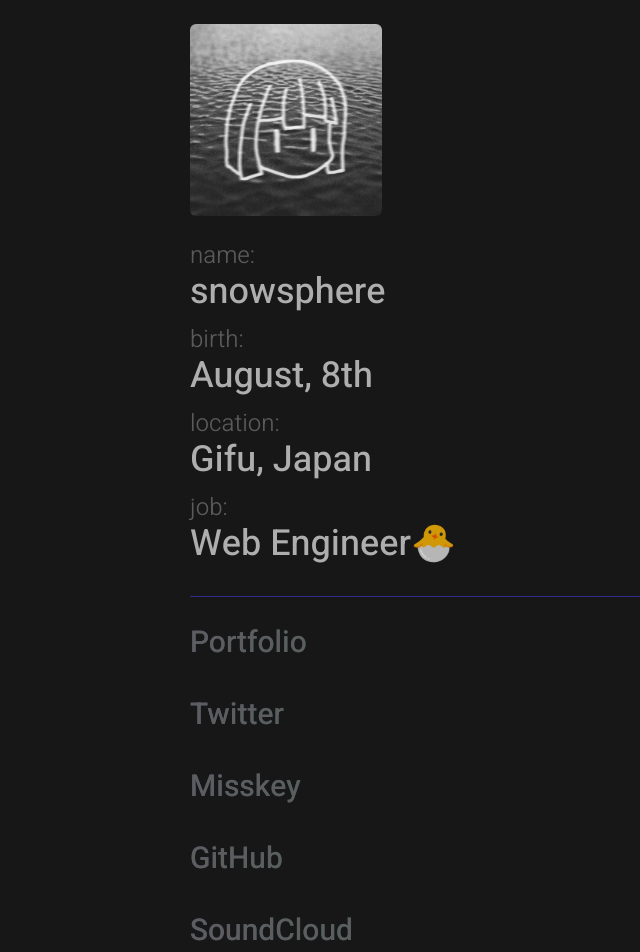
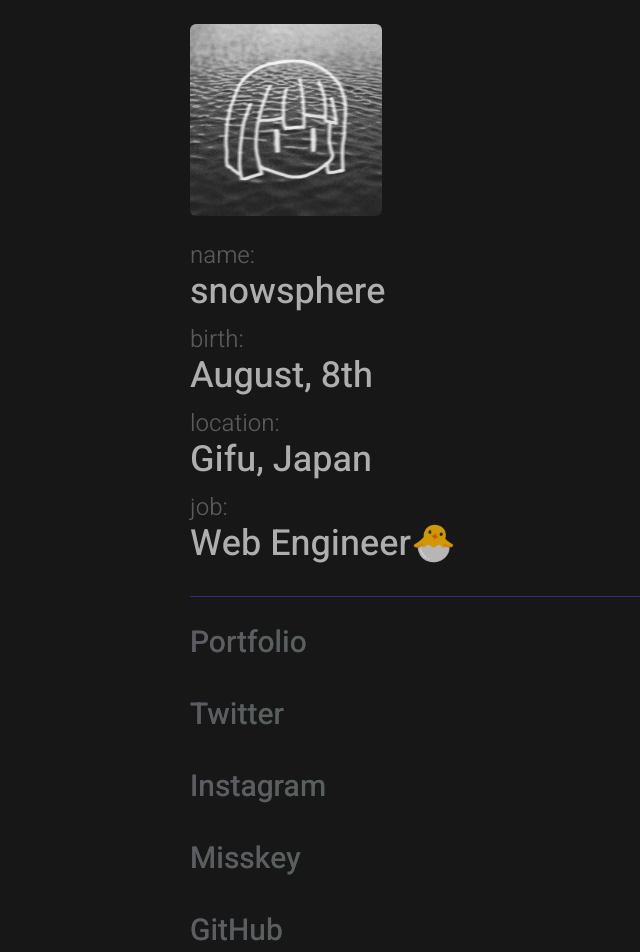
Before and after one commit to prismistim/snowsphere-portal, a React (Vite) app: page / in a window 1280 px wide. Shown: the top 952 px of the page, without its empty margins (218-858 px from the left). Built offline with nearby package versions, Linux system fonts and the light colour scheme; a web font is replaced by a local one.

Commit message:
feat: Instagramリンクの追加

```diff
--- a/src/components/LinkList/LinkList.tsx
+++ b/src/components/LinkList/LinkList.tsx
@@ -27,6 +27,10 @@
     {
       url: "https://twitter.com/prismist_m",
       title: "Twitter",
+    },
+    {
+      url: "https://instagram.com/snowsphere",
+      title: "Instagram"
     },
     {
       url: "https://misskey.io/@snowsphere",
--- a/src/components/LinkListItem.tsx
+++ /dev/null
@@ -1,15 +0,0 @@
-import { ReactNode } from "react"
-
-type Props = {
-  children: ReactNode
-}
-
-const LinkListItem = (props: Props) => {
-  return (
-    <div className="">
-      {props.children}
-    </div>
-  )
-}
-
-export default LinkListItem
```
